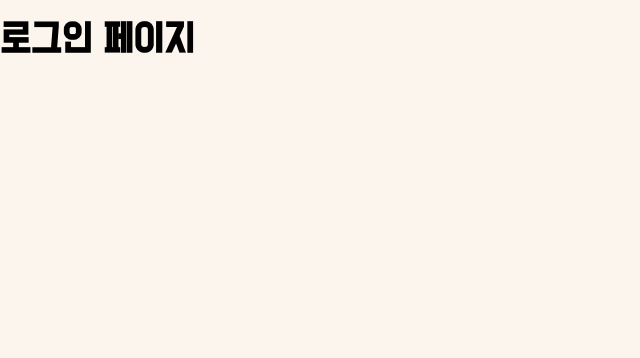
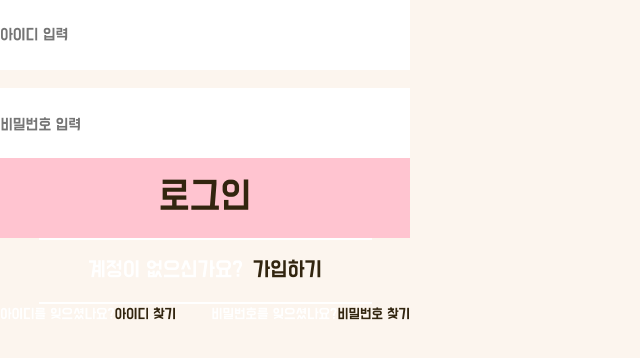
Before and after one commit to Stageus/blossom-react, a React (Create React App) app: page /login in a window 1280 px wide. Shown: the top 358 px of the page, without its empty margins (0-640 px from the left). Built offline with nearby package versions, Linux system fonts and the light colour scheme.

Commit message:
Feat & Style: LoginForm Style 및 Login page 로직 구현 1. LoginForm 로직 구현 미완 (Modal, Validation 등 구현 예정

```diff
--- a/src/components/Auth/LoginForm.js
+++ b/src/components/Auth/LoginForm.js
@@ -0,0 +1,31 @@
+import React, { useState, useRef, useEffect } from "react";
+
+// ===== styles import =====
+import FlexBox from "../../styles/FlexStyle";
+import { Button } from "../../styles/ButtonStyle";
+
+// ===== components import =====
+import InputField from "../../components/Common/InputField";
+
+const LoginForm = () => {
+  // === ref ===
+  const IdRef = useRef("");
+  const passwordRef = useRef("");
+
+  return (
+    <>
+      {/* 로그인 Input Field */}
+      <FlexBox dir="col" row="between" width="25.625rem" height="9.875rem">
+        <InputField inputRef={IdRef} placeholderMessage="아이디 입력" />
+        <InputField inputRef={passwordRef} type="password" placeholderMessage="비밀번호 입력" />
+      </FlexBox>
+
+      {/* 로그인 Button */}
+      <Button width="25.625rem" height="5rem">
+        로그인
+      </Button>
+    </>
+  );
+};
+
+export default LoginForm;
--- a/src/components/Common/InputField.js
+++ b/src/components/Common/InputField.js
@@ -1,9 +1,10 @@
 import React from "react";
 
-// ===== style import =====
+// ===== styles import =====
 import { Label } from "../../styles/TextStyle";
 import { Input } from "../../styles/InputStyle";
 
+// ===== component =====
 const InputField = ({
   hasLabel,
   labelMessage,
@@ -15,8 +16,6 @@ const InputField = ({
   const updateValueEvent = (e) => {
     const value = e.target.value;
     inputRef.current.value = value;
-
-    console.log(value);
   };
 
   return (
@@ -34,7 +33,7 @@ const InputField = ({
         placeholder={placeholderMessage}
         onChange={updateValueEvent}
         disabled={disabled}
-      ></Input>
+      />
     </>
   );
 };
--- a/src/pages/Login.js
+++ b/src/pages/Login.js
@@ -1,7 +1,63 @@
 import React from "react";
+import { Link } from "react-router-dom";
+
+// ===== styles import ====
+import FlexBox from "../styles/FlexStyle";
+import { Div } from "../styles/LayoutStyle";
+import { Span } from "../styles/TextStyle";
+
+// ===== components import =====
+import LoginForm from "../components/Auth/LoginForm";
 
 const Login = () => {
-  return <h1>로그인 페이지</h1>;
+  return (
+    <>
+      {/* 로그인 Form */}
+      <LoginForm />
+
+      {/* Link Button */}
+      {/* 회원가입 페이지로 이동 */}
+      <FlexBox row="center" width="25.625rem">
+        <Div
+          width="20.813rem"
+          textAlign="center"
+          borderTop="2px solid white"
+          borderBottom="2px solid white"
+          padding="20px 0 20px 0"
+        >
+          <Span margin="0 10px 0 0" textColor="#FFFFFF">
+            계정이 없으신가요?
+          </Span>
+          <Link to="/signup">
+            <Span>가입하기</Span>
+          </Link>
+        </Div>
+      </FlexBox>
+
+      {/* 아이디 찾기, 비밀번호 찾기 페이지로 이동 */}
+      <FlexBox row="between" width="25.625rem">
+        {/* 아이디 찾기 Link Button */}
+        <Div>
+          <Span fontSize="12px" textColor="#FFFFFF">
+            아이디를 잊으셨나요?
+          </Span>
+          <Link to="/findid">
+            <Span fontSize="12px">아이디 찾기</Span>
+          </Link>
+        </Div>
+
+        {/* 비밀번호 찾기 Link Button */}
+        <Div>
+          <Span fontSize="12px" textColor="#FFFFFF">
+            비밀번호를 잊으셨나요?
+          </Span>
+          <Link to="/findpw">
+            <Span fontSize="12px">비밀번호 찾기</Span>
+          </Link>
+        </Div>
+      </FlexBox>
+    </>
+  );
 };
 
 export default Login;
--- /dev/null
+++ b/src/styles/LayoutStyle.js
@@ -0,0 +1,24 @@
+import styled from "styled-components";
+
+export const Div = styled.div`
+  /* dimensions */
+  width: ${(props) => props.width || "fit-content"};
+  height: ${(props) => props.height || "fit-content"};
+
+  /* colors */
+  background-color: ${(props) => props.bgColor || null};
+
+  /* border */
+  border: ${(props) => props.border || "none"};
+  border-top: ${(props) => props.borderTop || "none"};
+  border-bottom: ${(props) => props.borderBottom || "none"};
+
+  /* spacing */
+  margin: ${(props) => props.margin || "0"};
+  padding: ${(props) => props.padding || "0"};
+
+  /* alignment */
+  text-align: ${(props) => props.textAlign || "none"};
+
+  box-sizing: border-box;
+`;
--- a/src/styles/TextStyle.js
+++ b/src/styles/TextStyle.js
@@ -21,3 +21,15 @@ export const Label = styled.label`
   margin: ${(props) => props.margin || "0"};
   padding: ${(props) => props.padding || "0"};
 `;
+
+export const Span = styled.span`
+  /* colors */
+  color: ${(props) => props.textColor || "#32250F"};
+
+  /* fonts */
+  font-size: ${(props) => props.fontSize || "18px"};
+
+  /* spacing */
+  margin: ${(props) => props.margin || "0"};
+  padding: ${(props) => props.padding || "0"};
+`;
```
Also changed, not shown: src/styles/DivStyle.js (deleted, +0 -9 lines), src/hooks/useValidation.js (added).
